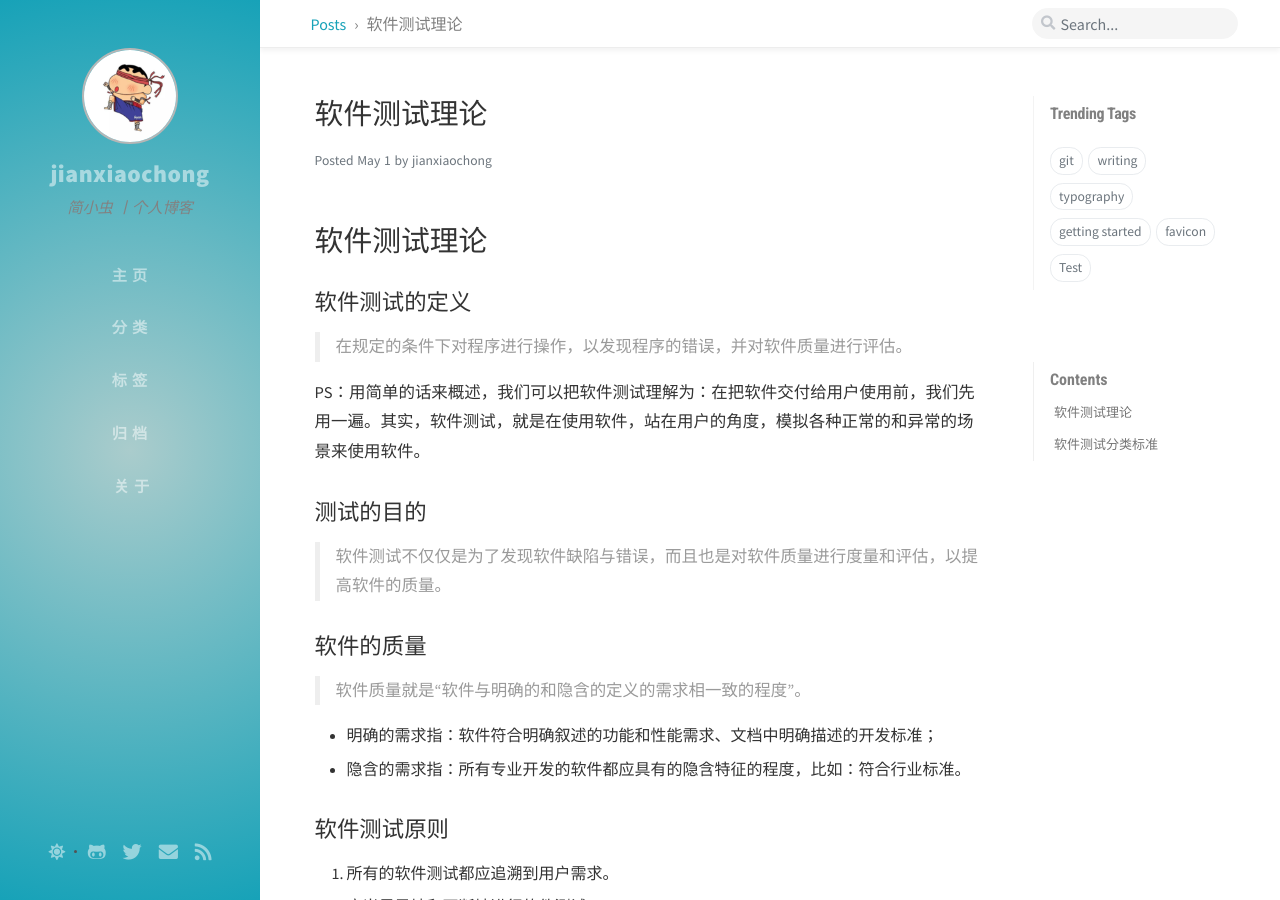
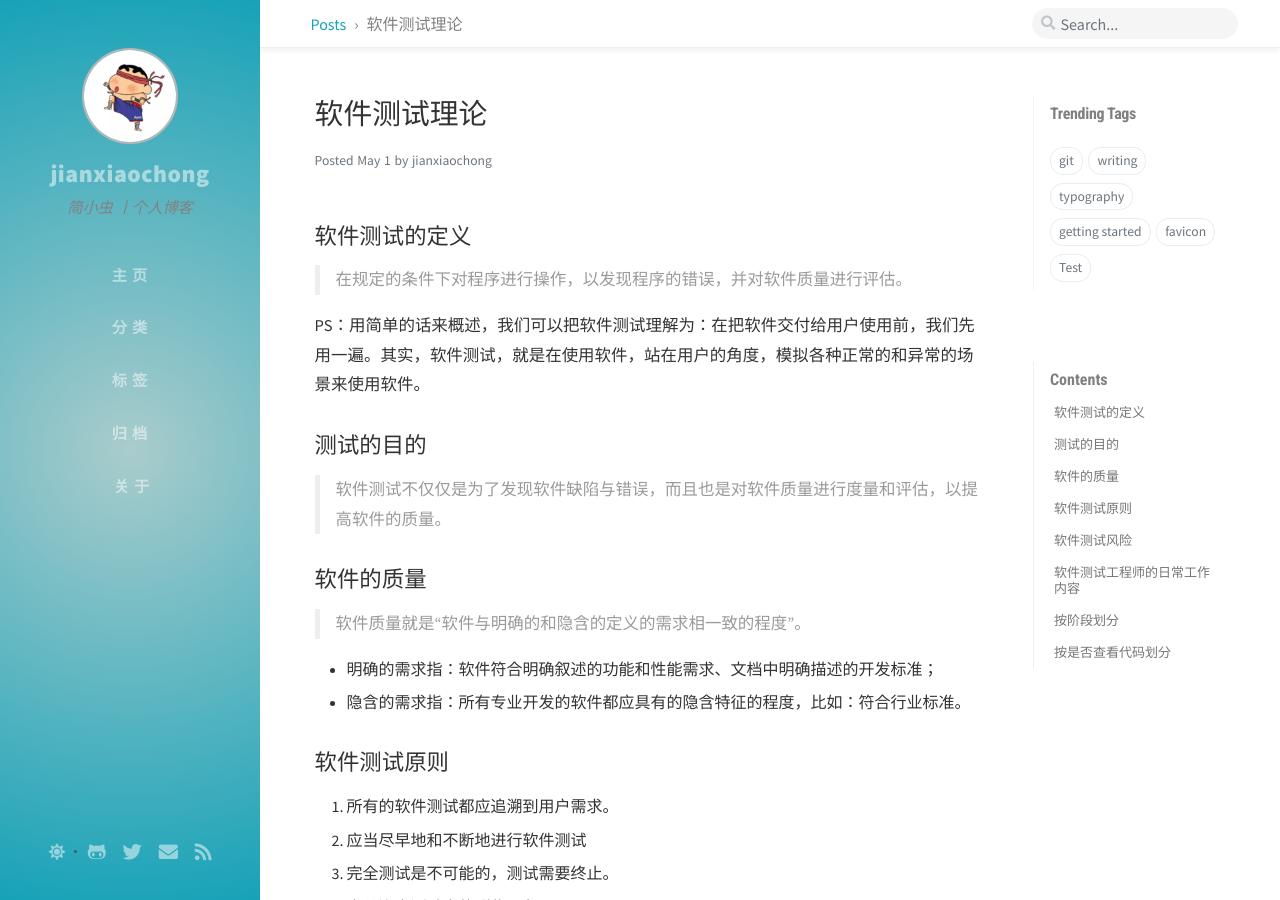
Before and after one commit to jianxiaochong/jianxiaochong.github.io, a Jekyll site: the page built from _posts/2021-05-01-TestTheory-test.md, in a window 1280 px wide and 900 px high. Built offline with Jekyll 4.4.1, drawn with Linux system fonts in a browser that asks for light colours; nearby versions of some CDN libraries; comment, search, counter and statistics services are not loaded.

Commit message:
Update 2021-05-01-TestTheory-test.md

```diff
--- a/_posts/2021-05-01-TestTheory-test.md
+++ b/_posts/2021-05-01-TestTheory-test.md
@@ -8,8 +8,6 @@
 math: true
 
 ---
-
-# 软件测试理论
 ## 软件测试的定义
 > 在规定的条件下对程序进行操作，以发现程序的错误，并对软件质量进行评估。
 
```
